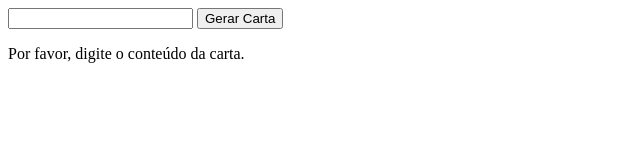
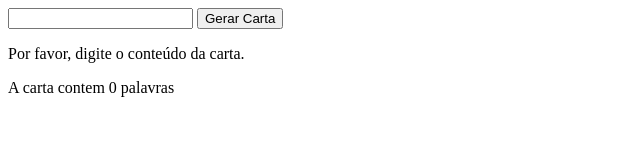
Before and after one commit to iuryruansc/Projeto-Carta-Misteriosa, a website: page index.html in a window 1280 px wide. Both pictures are taken after a click on the button "Gerar Carta". Shown: the whole page, without its empty margins (0-640 px from the left). Drawn offline with Linux system fonts and the light colour scheme.

Commit message:
funções extras

```diff
--- a/index.html
+++ b/index.html
@@ -11,6 +11,7 @@
         <input type="text" id="carta-texto">
         <button id="criar-carta">Gerar Carta</button>
         <p id="carta-gerada"></p>
+        <p id="carta-contador"></p>
     </main>
     <script src="script.js"></script>
 </body>
--- a/script.js
+++ b/script.js
@@ -1,5 +1,6 @@
 const letter = document.querySelector('#carta-gerada');
 
+// agrupamento das classes css
 const grupos = {
     estilo: ["newspaper", "magazine1", "magazine2"],
     tamanho: ["medium", "big", "reallybig"],
@@ -7,6 +8,7 @@ const grupos = {
     inclinacao: ["skewleft", "skewright"]
 }
 
+// função para criar a carta
 const createLetter = () => {
     const phraseWords = document.querySelector('#carta-texto').value.split(" ");
     const check = phraseCheck(phraseWords);
@@ -16,20 +18,23 @@ const createLetter = () => {
         letter.innerHTML = "";
         for (let index = 0; index < phraseWords.length; index +=1) {
             if (phraseWords[index] === '') {
-        } else {
-            const word = document.createElement('span')
-            word.innerHTML = phraseWords[index];
-            letter.appendChild(word);
-        }
+            } else {
+                const word = document.createElement('span')
+                word.innerHTML = phraseWords[index];
+                letter.appendChild(word);
+            }
         }
     }
     applyStyle();
+    wordCount();
 }
 
+// função para checar se o input está vazio
 const phraseCheck = (array) => {
     return array.every((string) => string.trim() === '');
 }
 
+// função para aplicar css à carta
 const applyStyle = () => {
     const words = document.getElementsByTagName('span');
     for (let index = 0; index < words.length; index += 1) {
@@ -41,8 +46,42 @@ const applyStyle = () => {
     }
 }
 
+// função para alterar o estilo ao clique
+const changeStyle = () => {
+    letter.addEventListener('click', (event) => {
+        if (event.target.classList.value === '') {
+        } else {
+            event.target.classList = [];
+            const randomStyle = grupos.estilo[Math.floor(Math.random() * grupos.estilo.length)]
+            const randomSize = grupos.tamanho[Math.floor(Math.random() * grupos.tamanho.length)]
+            const randomRotation = grupos.rotacao[Math.floor(Math.random() * grupos.rotacao.length)]
+            const randomInclination = grupos.inclinacao[Math.floor(Math.random() * grupos.inclinacao.length)]
+            event.target.classList.add(randomStyle, randomSize, randomRotation, randomInclination);
+        }
+    })
+}
+
+// função para contagem de palavras
+const wordCount = () => {
+    const phraseWords = document.querySelector('#carta-texto').value.split(" ");
+    const check = phraseCheck(phraseWords);
+    var count = 0;
+    if (check) {
+    } else {
+        for (let index = 0; index < phraseWords.length; index +=1) {
+            if (phraseWords[index] === '') {
+            } else {
+                count +=1;
+            }
+        }
+    }
+    document.querySelector('#carta-contador').innerHTML = `A carta contem ${count} palavras`;
+}
+
+// aplicando eventos aos elementos
 const buttonCreate = document.querySelector('#criar-carta');
 buttonCreate.addEventListener('click', createLetter)
 
 window.onload = () => {
+    changeStyle();
 }
```
